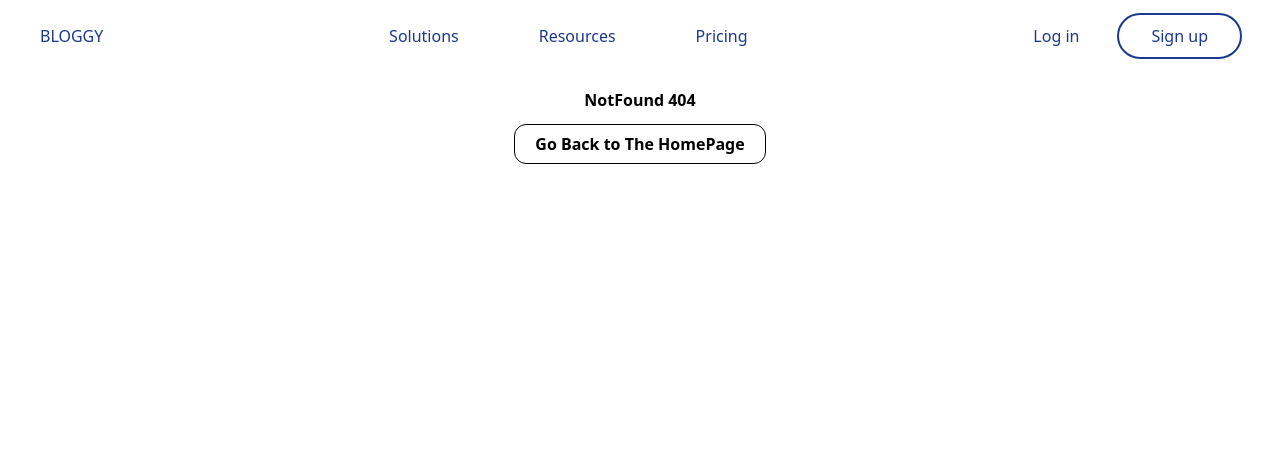
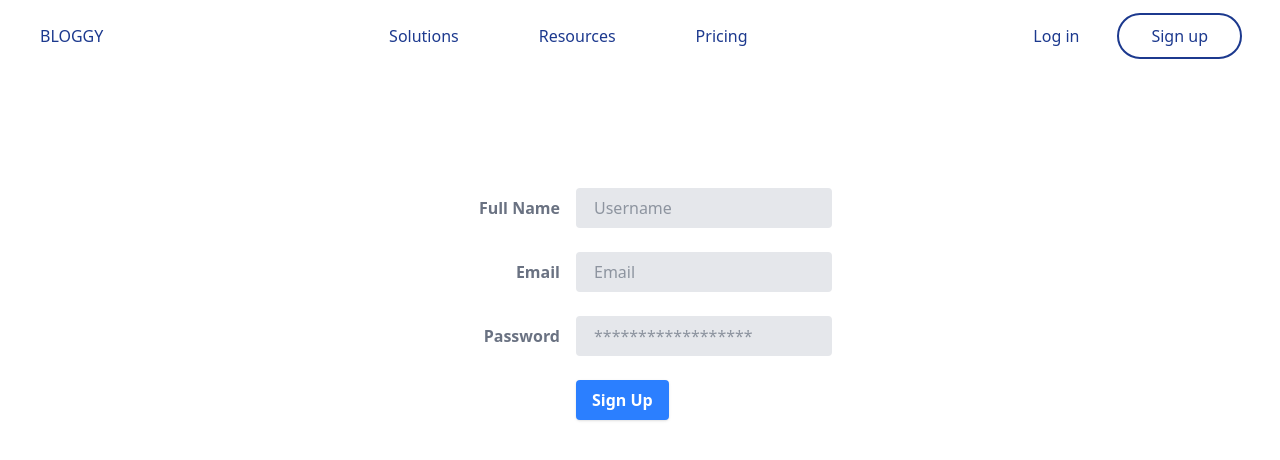
Before and after one commit to MohamedKadi/Blog_frontend, a React (Vite) app in the folder Blog/: page /signup in a window 1280 px wide. Before the commit this address had no page. Shown: the top 460 px of the page. Built offline with nearby package versions, Linux system fonts and the light colour scheme.

Commit message:
signup page

```diff
--- a/Blog/src/App.jsx
+++ b/Blog/src/App.jsx
@@ -3,6 +3,7 @@ import BlogsPage from './pages/BlogsPage';
 import HomePage from './pages/HomePage';
 import NotFound from './pages/NotFound';
 import { createBrowserRouter, Outlet, RouterProvider } from 'react-router-dom';
+import SignUp from './pages/SignUp';
 
 function Layout() {
   return (
@@ -20,6 +21,7 @@ function App() {
       children: [
         { path: '/', element: <HomePage /> },
         { path: '/blogs', element: <BlogsPage /> },
+        { path: '/signup', element: <SignUp /> },
         { path: '*', element: <NotFound /> },
       ],
     },
--- a/Blog/src/components/layout/Navbar.jsx
+++ b/Blog/src/components/layout/Navbar.jsx
@@ -29,17 +29,17 @@ const Navbar = () => {
       <div>
         <ul className="flex flex-row justify-between gap-10">
           <li>
-            <a href="" className="hover:text-blue-700 transition-colors">
+            <Link to="/login" className="hover:text-blue-700 transition-colors">
               Log in
-            </a>
+            </Link>
           </li>
           <li>
-            <a
-              href=""
+            <Link
+              to="/signup"
               className="outline-2 px-8 py-2.5 rounded-full hover:text-blue-700 transition-colors"
             >
               Sign up
-            </a>
+            </Link>
           </li>
         </ul>
       </div>
--- /dev/null
+++ b/Blog/src/pages/SignUp.jsx
@@ -0,0 +1,78 @@
+import React from 'react';
+import { useState } from 'react';
+
+const SignUp = () => {
+  return (
+    <div className="w-full mt-35 flex justify-center">
+      <form className="w-full max-w-sm">
+        <div className="md:flex md:items-center mb-6">
+          <div className="md:w-1/3">
+            <label
+              className="block text-gray-500 font-bold md:text-right mb-1 md:mb-0 pr-4"
+              htmlFor="inline-full-name"
+            >
+              Full Name
+            </label>
+          </div>
+          <div className="md:w-2/3">
+            <input
+              className="bg-gray-200 appearance-none border-2 border-gray-200 rounded w-full py-2 px-4 text-gray-700 leading-tight focus:outline-none focus:bg-white focus:border-blue-500"
+              id="inline-full-name"
+              type="text"
+              placeholder="Username"
+            ></input>
+          </div>
+        </div>
+        <div className="md:flex md:items-center mb-6">
+          <div className="md:w-1/3">
+            <label
+              className="block text-gray-500 font-bold md:text-right mb-1 md:mb-0 pr-4"
+              htmlFor="inline-email"
+            >
+              Email
+            </label>
+          </div>
+          <div className="md:w-2/3">
+            <input
+              className="bg-gray-200 appearance-none border-2 border-gray-200 rounded w-full py-2 px-4 text-gray-700 leading-tight focus:outline-none focus:bg-white focus:border-blue-500"
+              id="inline-email"
+              type="text"
+              placeholder="Email"
+            ></input>
+          </div>
+        </div>
+        <div className="md:flex md:items-center mb-6">
+          <div className="md:w-1/3">
+            <label
+              className="block text-gray-500 font-bold md:text-right mb-1 md:mb-0 pr-4"
+              htmlFor="inline-password"
+            >
+              Password
+            </label>
+          </div>
+          <div className="md:w-2/3">
+            <input
+              className="bg-gray-200 appearance-none border-2 border-gray-200 rounded w-full py-2 px-4 text-gray-700 leading-tight focus:outline-none focus:bg-white focus:border-blue-500"
+              id="inline-password"
+              type="password"
+              placeholder="******************"
+            ></input>
+          </div>
+        </div>
+        <div className="md:flex md:items-center">
+          <div className="md:w-1/3"></div>
+          <div className="md:w-2/3">
+            <button
+              className="shadow bg-blue-500 hover:bg-blue-400 focus:shadow-outline focus:outline-none text-white font-bold py-2 px-4 rounded"
+              type="button"
+            >
+              Sign Up
+            </button>
+          </div>
+        </div>
+      </form>
+    </div>
+  );
+};
+
+export default SignUp;
```
